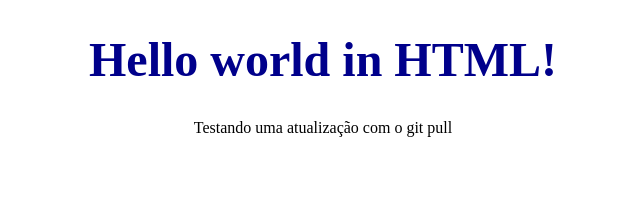
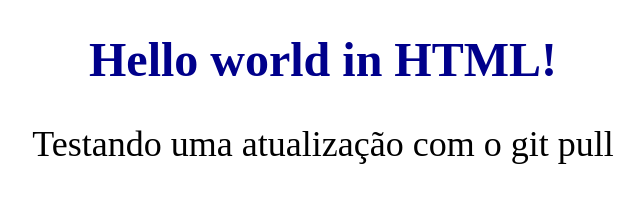
Before and after one commit to amanciio93/curso_git, a plain HTML site: page index.html in a window 1280 px wide. Shown: the whole page, without its empty margins (317-959 px from the left). Drawn offline with Linux system fonts and the light colour scheme.

Commit message:
Update style.css

```diff
--- a/style.css
+++ b/style.css
@@ -6,3 +6,8 @@ h1 {
     font-size: 48px;
     color: darkblue;
 }
+
+p {
+    font-size: 36px;
+    color: black;
+}
```
